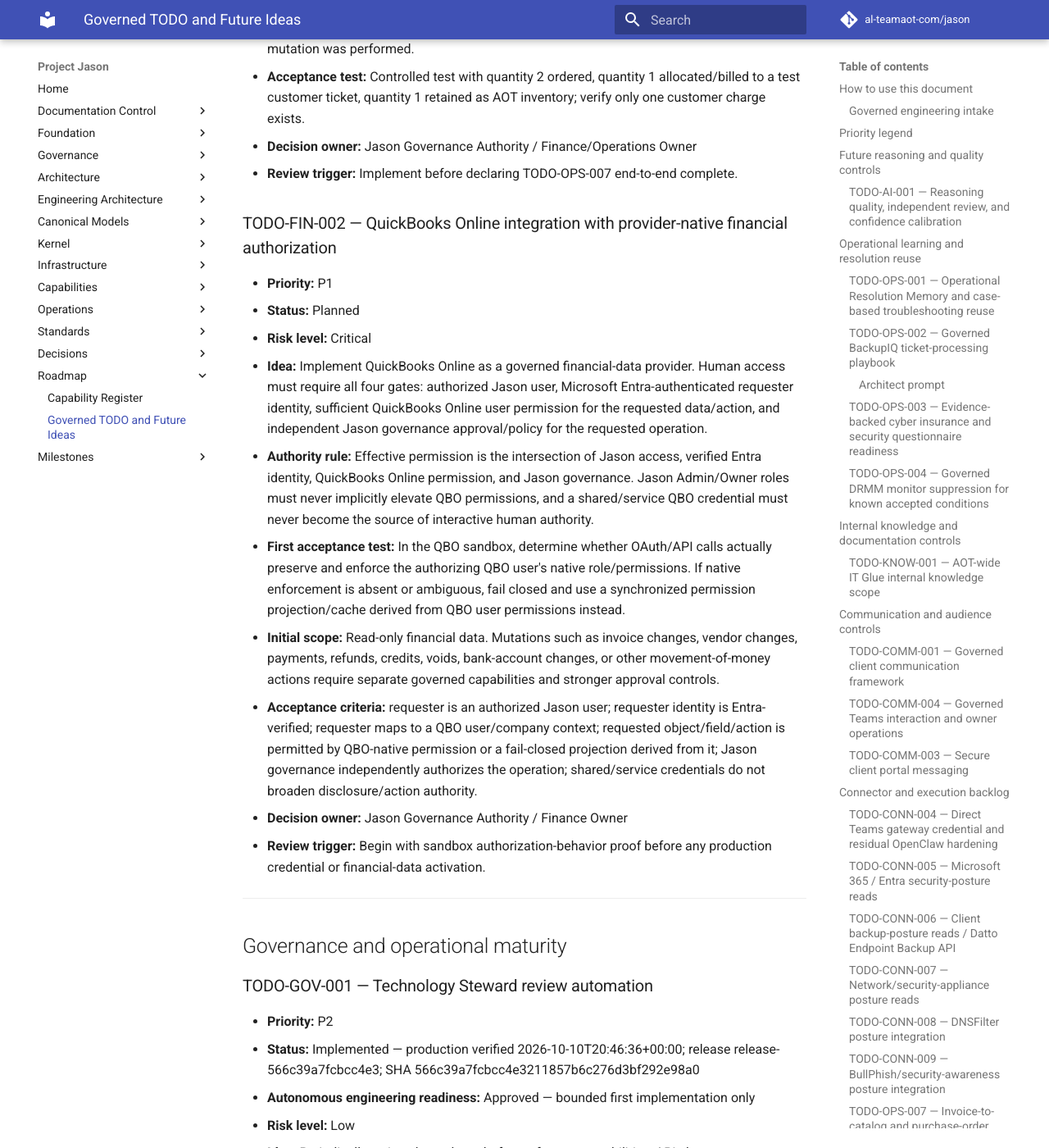
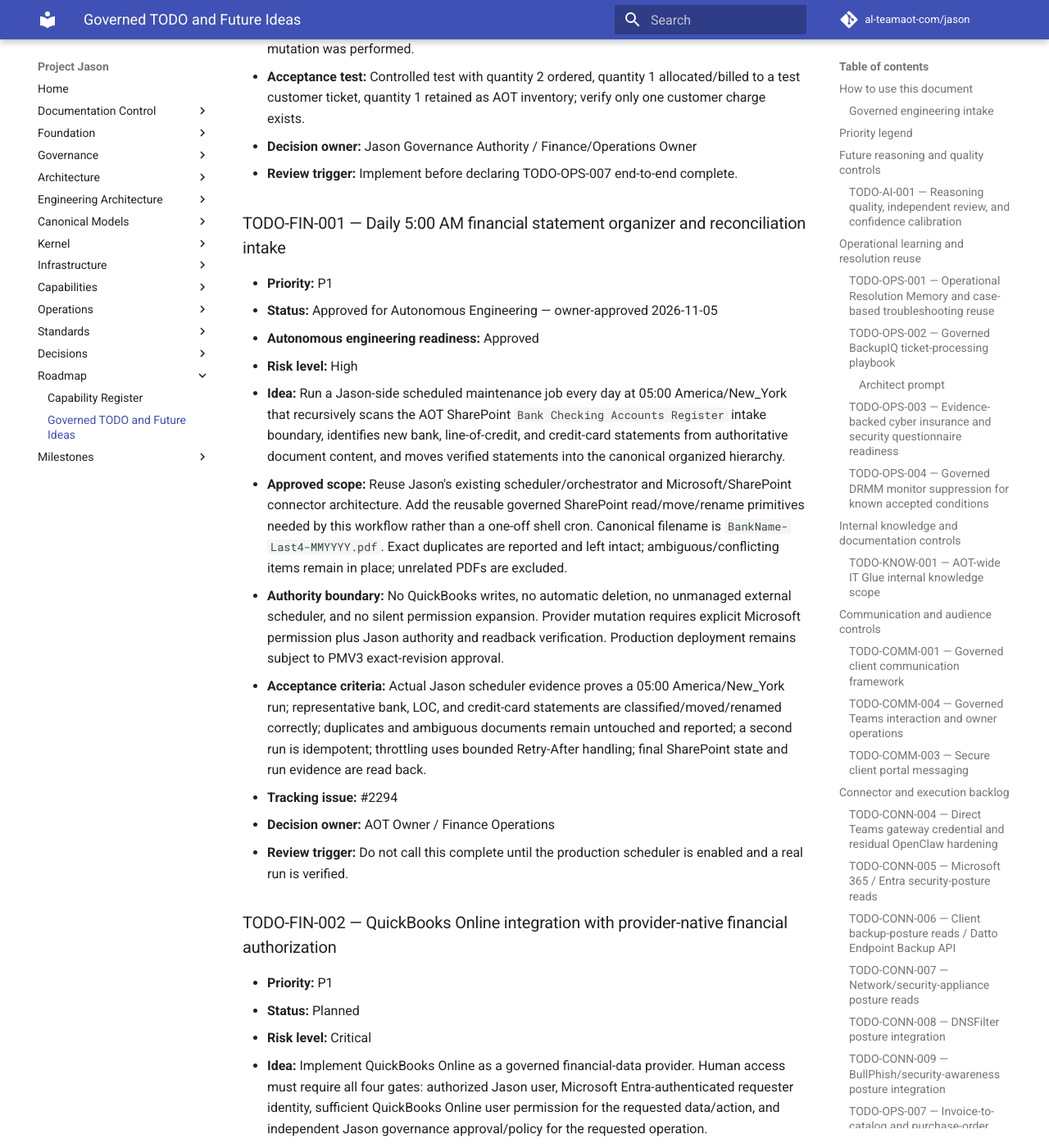
Before and after one commit to al-teamaot-com/jason, an MkDocs documentation site: the page built from docs/roadmaps/Project-Jason-TODO-and-Future-Ideas.md, in a window 1280 px wide and 1400 px high, scrolled down 37844 px. Shown: the whole window at 82% size. Built offline with MkDocs 1.6.1 and Material for MkDocs 9.7.7, drawn with Linux system fonts in a browser that asks for light colours; comment, search, counter and statistics services are not loaded.

Commit message:
docs: approve financial statement scheduler TODO

```diff
--- a/docs/roadmaps/Project-Jason-TODO-and-Future-Ideas.md
+++ b/docs/roadmaps/Project-Jason-TODO-and-Future-Ideas.md
@@ -929,6 +929,20 @@
 - **Decision owner:** Jason Governance Authority / Finance/Operations Owner
 - **Review trigger:** Implement before declaring TODO-OPS-007 end-to-end complete.
 
+### TODO-FIN-001 — Daily 5:00 AM financial statement organizer and reconciliation intake
+
+- **Priority:** P1
+- **Status:** Approved for Autonomous Engineering — owner-approved 2026-11-05
+- **Autonomous engineering readiness:** Approved
+- **Risk level:** High
+- **Idea:** Run a Jason-side scheduled maintenance job every day at 05:00 America/New_York that recursively scans the AOT SharePoint `Bank Checking Accounts Register` intake boundary, identifies new bank, line-of-credit, and credit-card statements from authoritative document content, and moves verified statements into the canonical organized hierarchy.
+- **Approved scope:** Reuse Jason's existing scheduler/orchestrator and Microsoft/SharePoint connector architecture. Add the reusable governed SharePoint read/move/rename primitives needed by this workflow rather than a one-off shell cron. Canonical filename is `BankName-Last4-MMYYYY.pdf`. Exact duplicates are reported and left intact; ambiguous/conflicting items remain in place; unrelated PDFs are excluded.
+- **Authority boundary:** No QuickBooks writes, no automatic deletion, no unmanaged external scheduler, and no silent permission expansion. Provider mutation requires explicit Microsoft permission plus Jason authority and readback verification. Production deployment remains subject to PMV3 exact-revision approval.
+- **Acceptance criteria:** Actual Jason scheduler evidence proves a 05:00 America/New_York run; representative bank, LOC, and credit-card statements are classified/moved/renamed correctly; duplicates and ambiguous documents remain untouched and reported; a second run is idempotent; throttling uses bounded Retry-After handling; final SharePoint state and run evidence are read back.
+- **Tracking issue:** #2294
+- **Decision owner:** AOT Owner / Finance Operations
+- **Review trigger:** Do not call this complete until the production scheduler is enabled and a real run is verified.
+
 ### TODO-FIN-002 — QuickBooks Online integration with provider-native financial authorization
 
 - **Priority:** P1
```
